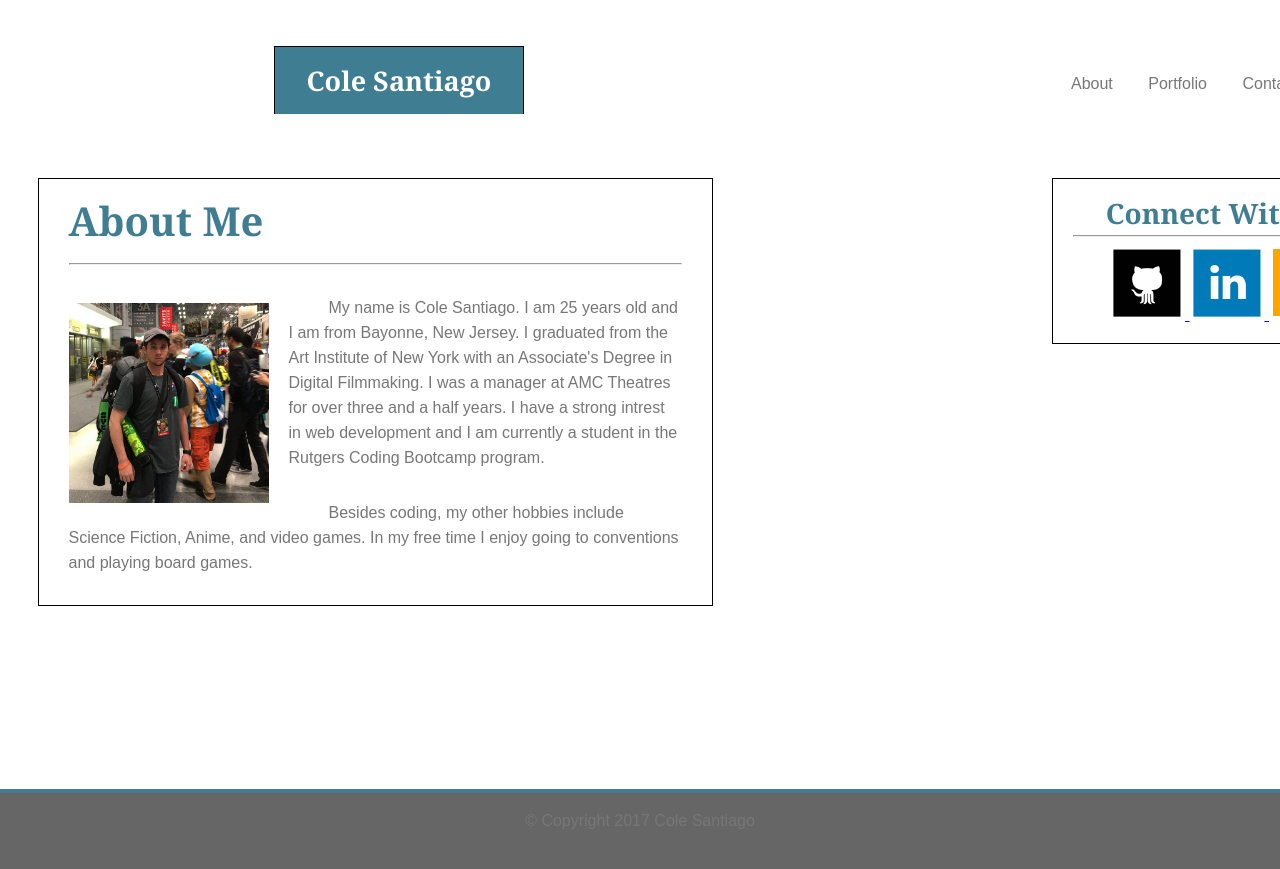
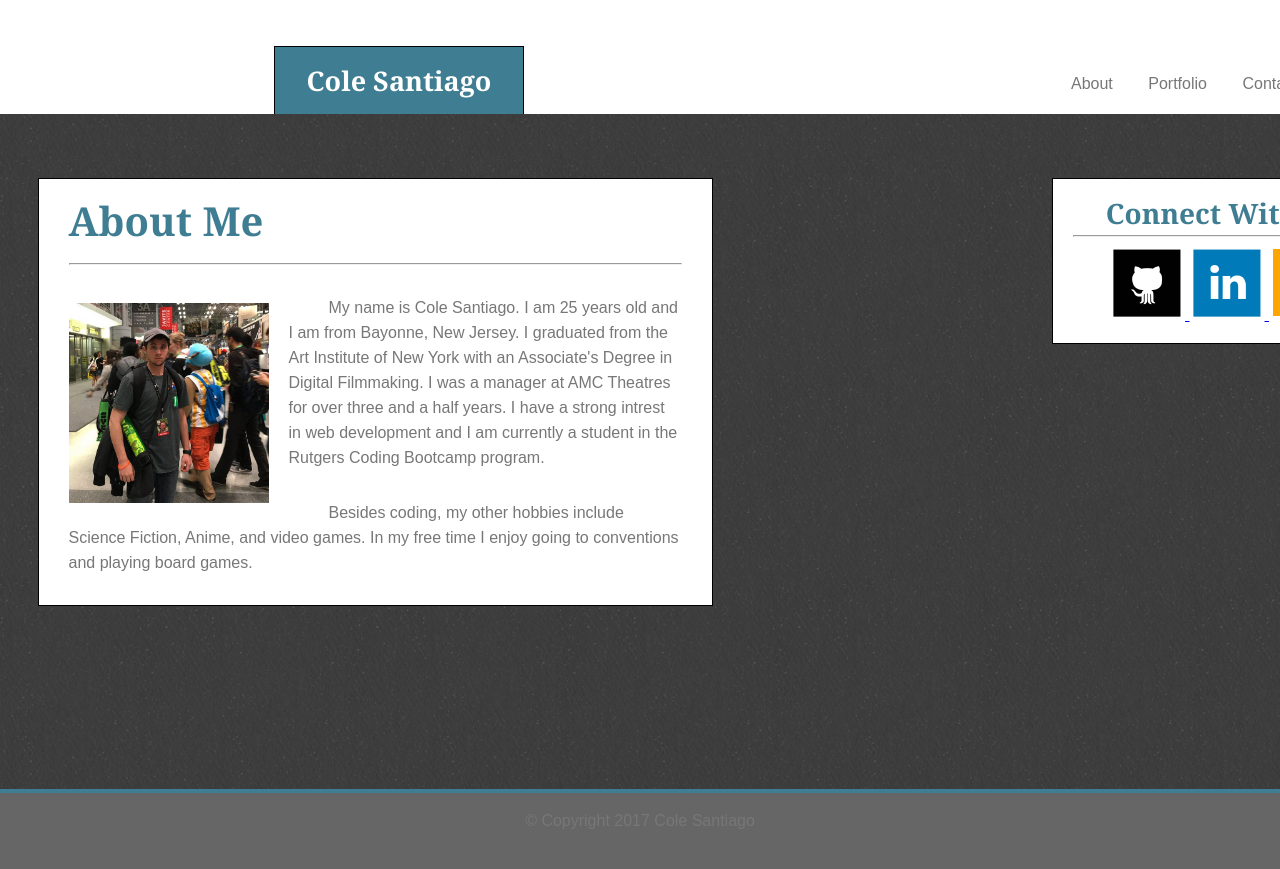
Before and after one commit to ColeSantiago/Basic-Portfolio, a plain HTML site: page index.html in a window 1280 px wide. Drawn offline with Linux system fonts and the light colour scheme.

Commit message:
ok final

```diff
--- a/assets/style.css
+++ b/assets/style.css
@@ -6,7 +6,6 @@
 
 
 body {
-	background-image: url(images/gray_sand/gray_sand.png);
 	background-repeat: repeat-x repeat-y;
 	color: #777777;
 	margin: 0;
--- a/index.html
+++ b/index.html
@@ -6,7 +6,9 @@
 	<link rel="stylesheet" type="text/css" href="assets/style.css">
 </head>
 
-<body>
+<body background="images/gray_sand/gray_sand.png">
+
+
 
 
 		<h1 class="cole">Cole Santiago</h1>
```
Also changed, not shown: contact.html (+1 -1 lines), portfolio.html (+1 -1 lines).
